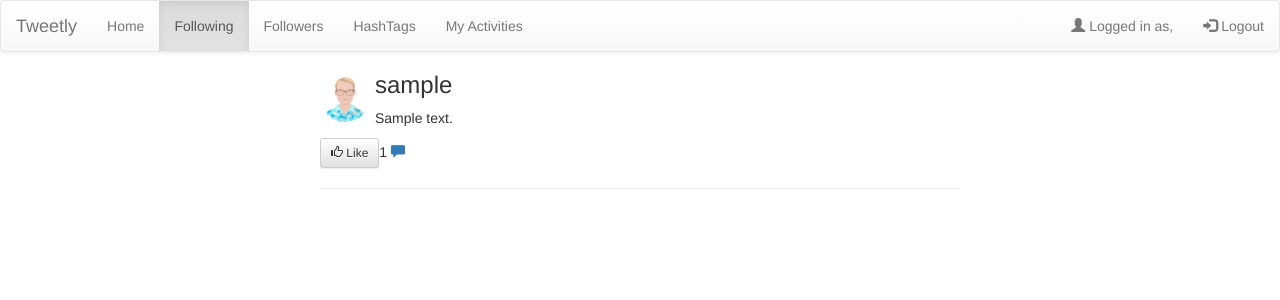
After one commit to abhijeetgurle/twitter-clone, a Django app: a page that uses twitter_clone/templates/twitter_clone/hashtag_detail.html in a window 1280 px wide. The commit adds this page. Shown: the top 300 px of the page. Run offline with Django 3.2, Linux system fonts and the light colour scheme; tables that the repository leaves empty hold one stand-in row (values such as "Sample post"); some libraries are stand-ins or nearby versions.

Commit message:
clicking on hashtags shows all tweets with that hashtags

```diff
--- /dev/null
+++ b/twitter_clone/templates/twitter_clone/hashtag_detail.html
@@ -0,0 +1,26 @@
+{% extends 'twitter_clone/base.html' %}
+{% load static %}
+{% block content %}
+
+<body>
+
+	<div class="feed">
+		{% for tweet in tweets %}
+			<div class="tweet">
+					<img src="{% static 'images/download.jpeg' %}" class="img-circle" alt="User image">
+					<h3>{{tweet.author}}</h3>
+					<p>{{tweet.text}}</p>
+					<button type="button" class="btn btn-default btn-sm">
+		          		<span class="glyphicon glyphicon-thumbs-up"></span> Like
+		        	</button>{{tweet.likes}}
+		        	<a href="#">
+		          		<span class="glyphicon glyphicon-comment"></span>
+		        	</a>
+		        	<hr>
+
+				</div>
+		{% endfor %}
+	</div>
+</body>
+
+{% endblock %}
--- a/twitter_clone/templates/twitter_clone/hashtags.html
+++ b/twitter_clone/templates/twitter_clone/hashtags.html
@@ -7,7 +7,7 @@
 	<div class="feed">
 		{% for hashtag in hashtag_list %}
 		<div class="tweet">
-				<a href=""><h3>#{{ hashtag.name }}</h3></a>
+				<a href="{% url 'hashtag_detail' name=hashtag.name %}"><h3>#{{ hashtag.name }}</h3></a>
         		<hr>
         </div>
         {% endfor %}
--- a/twitter_clone/urls.py
+++ b/twitter_clone/urls.py
@@ -11,4 +11,5 @@ urlpatterns = [
     path('my_activities',views.my_activities, name='my_activities'),
     path('profile',views.profile,name='profile'),
     path('hashtags',views.hashtags,name='hashtags'),
+    path('hashtags/<str:name>',views.hashtag_detail,name='hashtag_detail'),
 ]
--- a/twitter_clone/views.py
+++ b/twitter_clone/views.py
@@ -1,5 +1,5 @@
 from django.http import *
-from django.shortcuts import render
+from django.shortcuts import render, get_object_or_404
 from django.contrib.auth import authenticate, login, logout
 from .forms import SignUpForm
 from .models import Tweet
@@ -141,5 +141,14 @@ def profile(request):
 
 
 def hashtags(request):
-    hashtag_list = HashTag.objects.all()
+    hashtag_list = HashTag.objects.order_by('name').values('name').distinct()
     return render(request,'twitter_clone/hashtags.html',{'hashtag_list' :hashtag_list})
+
+
+def hashtag_detail(request, name):
+    hashtag_objects = HashTag.objects.filter(name=name)
+    tweets = []
+    for hashtag_object in hashtag_objects:
+        print(hashtag_object.tweet)
+        tweets.append(Tweet.objects.get(pk=hashtag_object.tweet.pk))
+    return render(request, 'twitter_clone/hashtag_detail.html', {'tweets' :tweets})
```
